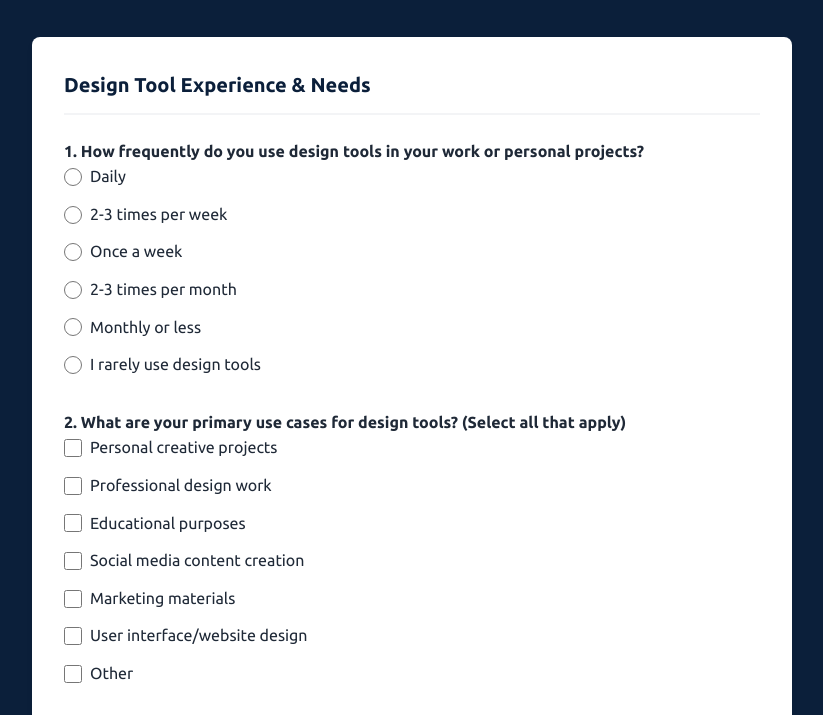
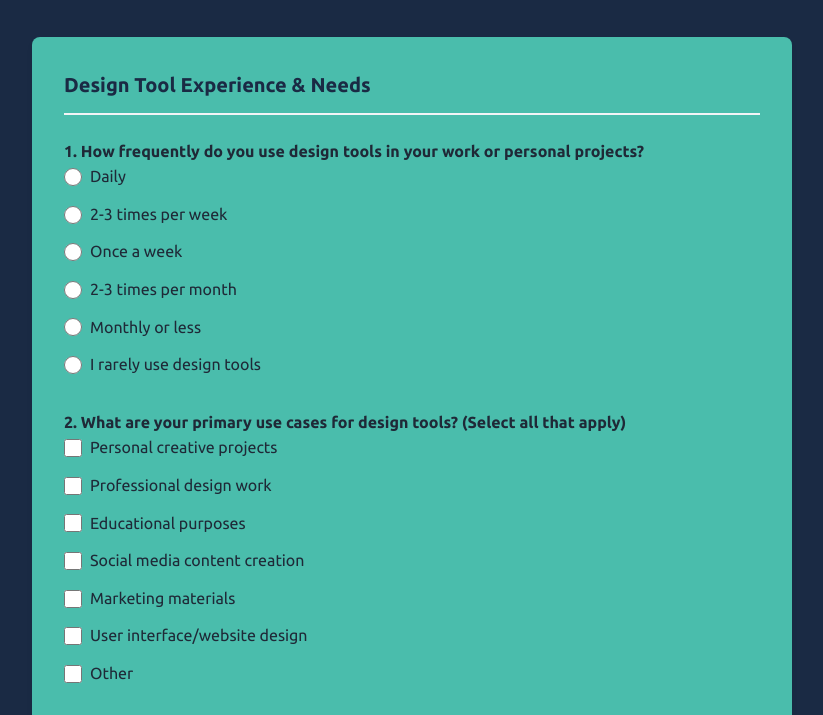
Before and after one commit to jauntybugs/designme-survey, a plain HTML site: page index.html in a window 1280 px wide. Shown: the part 342-1057 px from the top of the page, without its empty margins (228-1051 px from the left). Drawn offline with Linux system fonts and the light colour scheme.

Commit message:
Update index.html

```diff
--- a/index.html
+++ b/index.html
@@ -10,14 +10,14 @@
     <style>
         :root {
             /* DesignMe brand colors */
-            --primary: #0B1F3A;       /* Primary brand color */
-            --primary-dark: #081729;  /* Darker shade for hover states */
-            --secondary: #1E88E5;     /* Accent color */
+            --primary: #1A2A44;       /* Primary brand color */
+            --primary-dark: #0B1F3A;  /* Darker shade for hover states */
+            --secondary: #F28C38;     /* Accent color */
             --light: #F3F4F6;         /* Light gray for backgrounds */
             --dark: #1F2937;          /* Dark gray for text */
             --error: #EF4444;         /* Red for errors */
-            --white: #FFFFFF;         /* White */
-            --card-bg: #FFFFFF;       /* Card background */
+            --white: #F5F5F5;         /* White */
+            --card-bg: #4ABDAC;       /* Card background */
             --border-radius: 8px;     /* Rounded corners */
         }
 
@@ -244,7 +244,7 @@
             <p>Thank you for your interest in DesignMe! As we prepare to launch our new design platform, your feedback will help us create a product that truly meets your needs.</p>
         </div>
 
-        <form id="designme-survey" name="designme-survey" method="POST" data-netlify="true" netlify-honeypot="bot-field">
+        <form name="designme-survey" method="POST" data-netlify="true" netlify-honeypot="bot-field" netlify>
             <!-- Netlify form detection fields -->
             <input type="hidden" name="form-name" value="designme-survey" />
             <p class="hidden" style="display:none">
```
